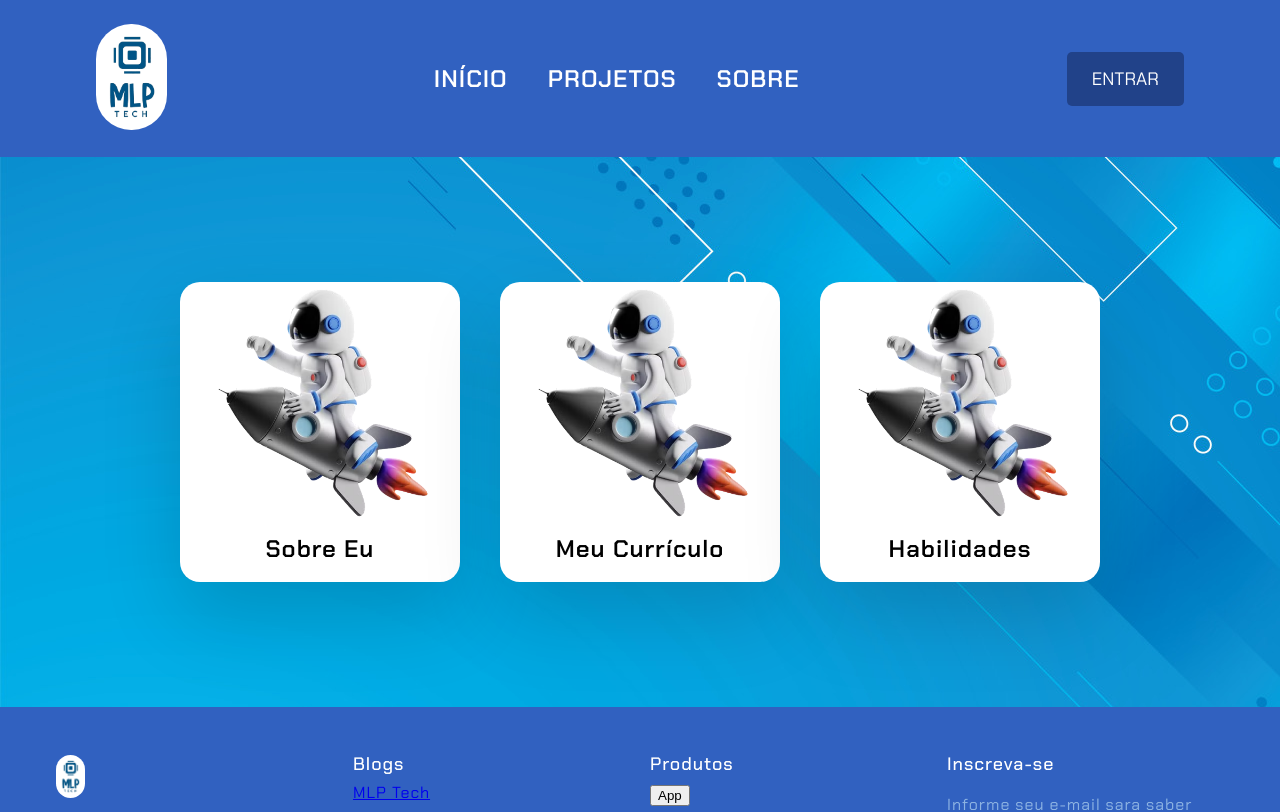
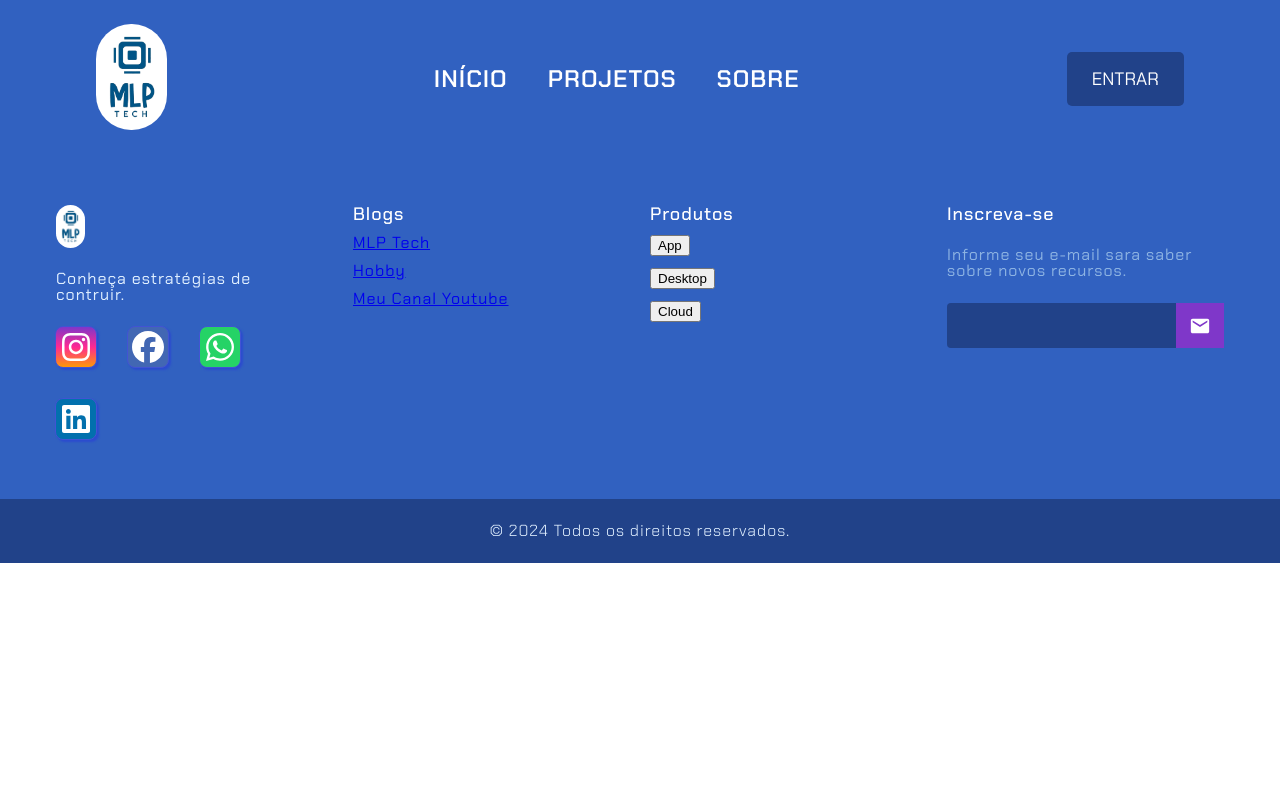
Before and after one commit to mateuslph/portifolio-foguete-react, a React (Create React App) app: page /home in a window 1280 px wide. Shown: the top 812 px of the page. Built offline with nearby package versions, Linux system fonts and the light colour scheme.

Commit message:
add route all to home

```diff
--- a/src/App.jsx
+++ b/src/App.jsx
@@ -1,9 +1,10 @@
-import Home from './Components/Home';
-import Projects from './Components/Projects';
 import Footer from './Components/Footer';
 import Header from './Components/Header';
-import About from './Components/About';
 import { BrowserRouter, Routes, Route, Navigate } from 'react-router-dom';
+
+{/*import Home from './Components/Home';
+import Projects from './Components/Projects';
+import About from './Components/About';*/}
 
 function App() {
   return (
@@ -12,9 +13,11 @@
         <Header />
         <Routes>
           <Route path="/" element={<Navigate to="/home" />} />
-          <Route path="/home" element={<Home />} />
-          <Route path="/projects" element={<Projects />} />
-          <Route path="/about" element={<About />} />
+
+          <Route path="/home" element={<Navigate to="/home" />} />
+          {/*<Route path="/projects" element={<Projects />} />
+          <Route path="/about" element={<About />} /> */}
+
          </Routes>
         <Footer />
       </BrowserRouter>
```
Also changed, not shown: 1 other file (tests, documents, lock files or other folders).
